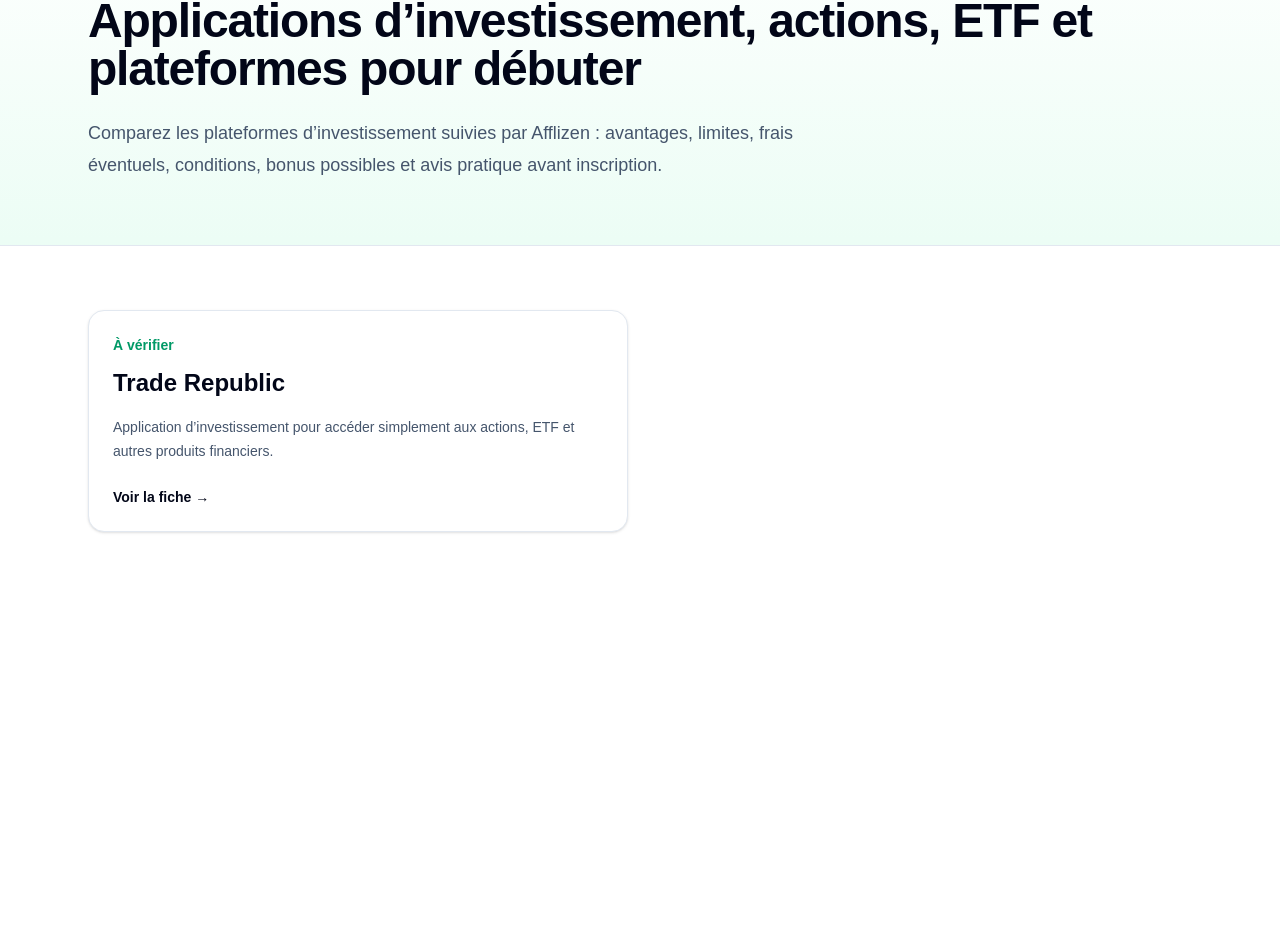
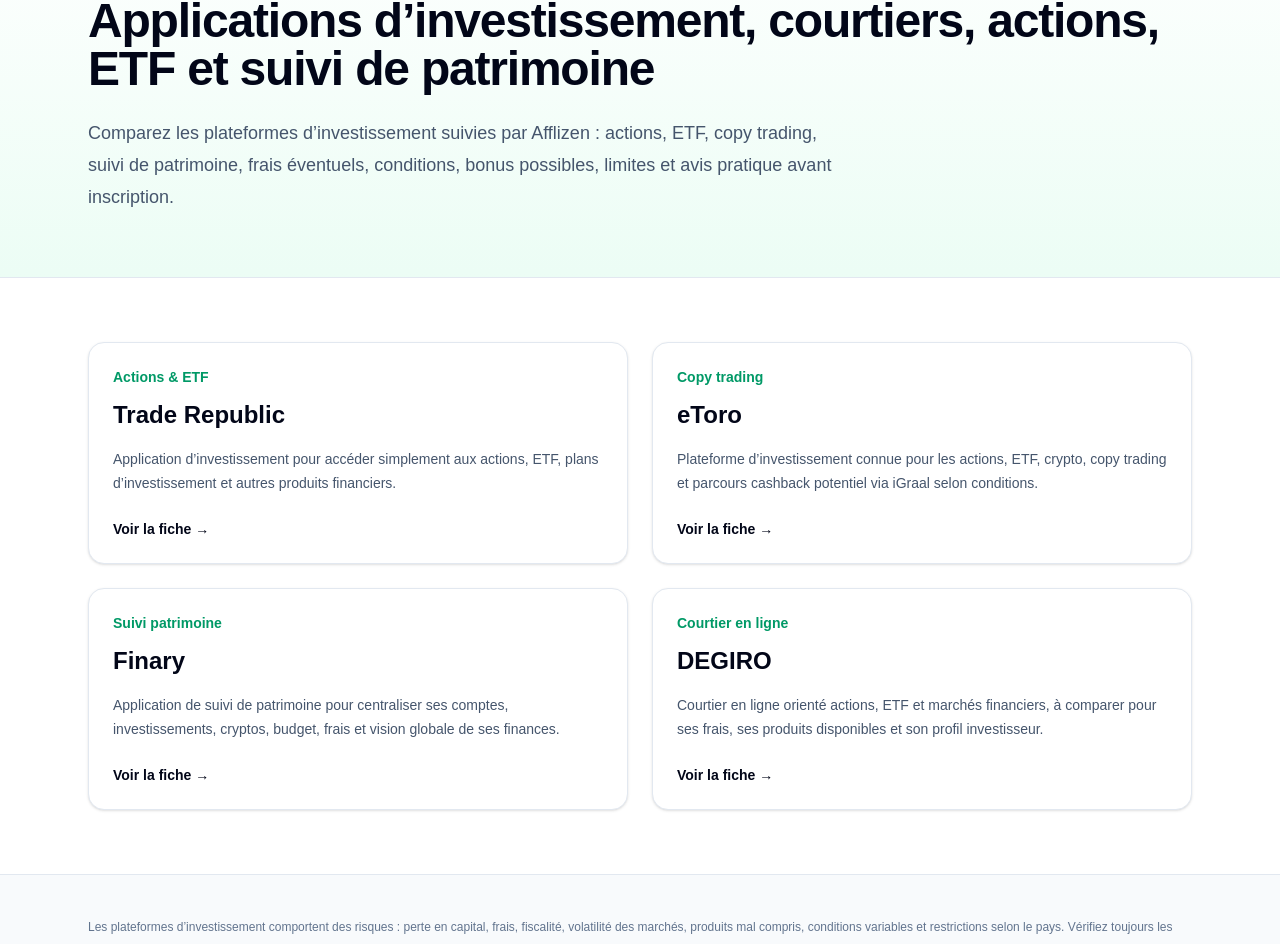
Before and after one commit to sebastienfoulon22-commits/afflizen, a Next.js app: page /investissement in a window 1280 px wide. Shown: the part 238-1182 px from the top of the page. Before the commit the page ends 939 px from the top, so only its background shows below. Built offline with nearby package versions, Linux system fonts and the light colour scheme.

Commit message:
ajout plateformes dans categorie investissement

```diff
--- a/app/investissement/page.tsx
+++ b/app/investissement/page.tsx
@@ -1,10 +1,52 @@
+import type { Metadata } from "next";
+
+export const metadata: Metadata = {
+  title:
+    "Investissement : Trade Republic, eToro, Finary et DEGIRO comparés",
+  description:
+    "Comparez les plateformes d’investissement suivies par Afflizen : Trade Republic, eToro, Finary et DEGIRO. Actions, ETF, patrimoine, frais, avantages, limites et points à vérifier.",
+  alternates: {
+    canonical: "https://afflizen.com/investissement",
+  },
+  openGraph: {
+    title: "Investissement : plateformes suivies par Afflizen",
+    description:
+      "Découvrez les fiches investissement Afflizen : applications d’investissement, courtiers, suivi de patrimoine, actions, ETF, frais, avantages et limites.",
+    url: "https://afflizen.com/investissement",
+    siteName: "Afflizen",
+    locale: "fr_BE",
+    type: "website",
+  },
+};
+
 const platforms = [
   {
     name: "Trade Republic",
     slug: "/investissement/trade-republic",
     description:
-      "Application d’investissement pour accéder simplement aux actions, ETF et autres produits financiers.",
-    bonus: "À vérifier",
+      "Application d’investissement pour accéder simplement aux actions, ETF, plans d’investissement et autres produits financiers.",
+    bonus: "Actions & ETF",
+  },
+  {
+    name: "eToro",
+    slug: "/investissement/etoro",
+    description:
+      "Plateforme d’investissement connue pour les actions, ETF, crypto, copy trading et parcours cashback potentiel via iGraal selon conditions.",
+    bonus: "Copy trading",
+  },
+  {
+    name: "Finary",
+    slug: "/investissement/finary",
+    description:
+      "Application de suivi de patrimoine pour centraliser ses comptes, investissements, cryptos, budget, frais et vision globale de ses finances.",
+    bonus: "Suivi patrimoine",
+  },
+  {
+    name: "DEGIRO",
+    slug: "/banques-en-ligne/degiro",
+    description:
+      "Courtier en ligne orienté actions, ETF et marchés financiers, à comparer pour ses frais, ses produits disponibles et son profil investisseur.",
+    bonus: "Courtier en ligne",
   },
 ];
 
@@ -18,13 +60,15 @@
           </p>
 
           <h1 className="mt-3 text-4xl font-bold tracking-tight md:text-5xl">
-            Applications d’investissement, actions, ETF et plateformes pour débuter
+            Applications d’investissement, courtiers, actions, ETF et suivi de
+            patrimoine
           </h1>
 
           <p className="mt-6 max-w-3xl text-lg leading-8 text-slate-600">
             Comparez les plateformes d’investissement suivies par Afflizen :
-            avantages, limites, frais éventuels, conditions, bonus possibles et
-            avis pratique avant inscription.
+            actions, ETF, copy trading, suivi de patrimoine, frais éventuels,
+            conditions, bonus possibles, limites et avis pratique avant
+            inscription.
           </p>
         </div>
       </section>
@@ -54,6 +98,18 @@
           ))}
         </div>
       </section>
+
+      <section className="border-t border-slate-200 bg-slate-50 py-10">
+        <div className="mx-auto max-w-6xl px-6">
+          <p className="text-xs leading-6 text-slate-500">
+            Les plateformes d’investissement comportent des risques : perte en
+            capital, frais, fiscalité, volatilité des marchés, produits mal
+            compris, conditions variables et restrictions selon le pays. Vérifiez
+            toujours les informations officielles avant toute inscription,
+            décision d’investissement ou dépôt d’argent.
+          </p>
+        </div>
+      </section>
     </main>
   );
 }
```
